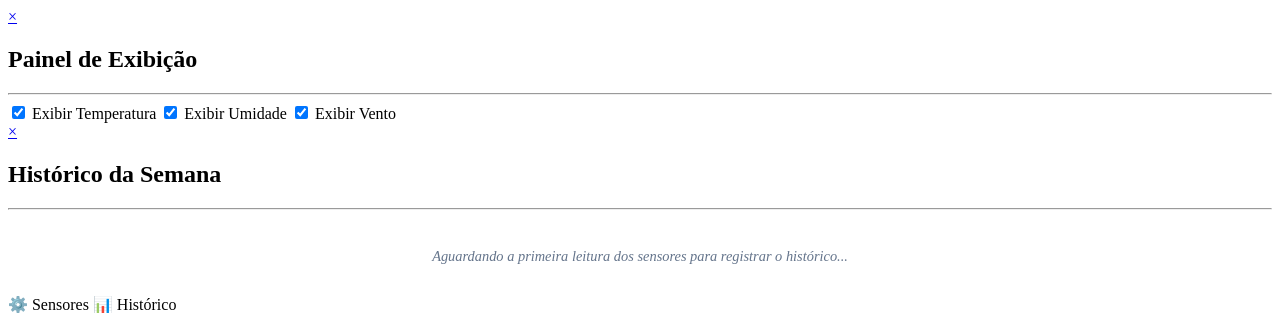
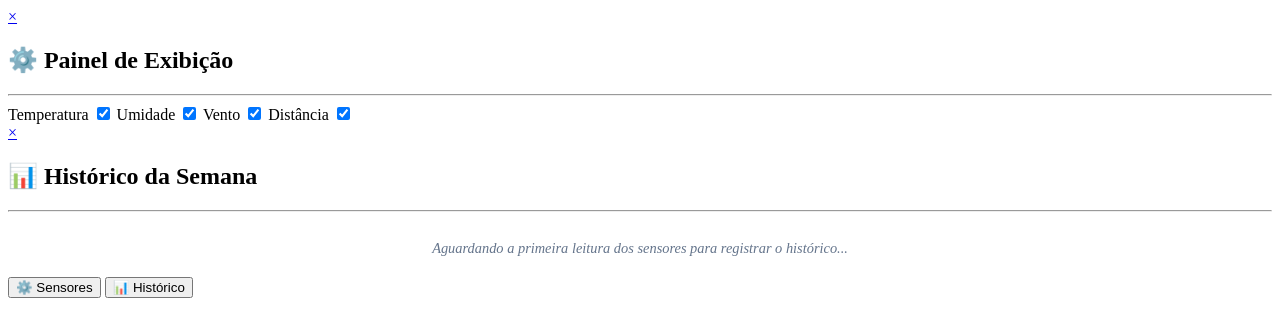
Before and after one commit to EvertonDevsystem/Clima, a plain HTML site: page index.html in a window 1280 px wide. Shown: the top 313 px of the page. Drawn offline with Linux system fonts and the light colour scheme; files that its build step writes are made by us from their sources; no server answers; files whose address does not match are found by name; a web font is replaced by a local one.

Commit message:
Update index.html

```diff
--- a/index.html
+++ b/index.html
@@ -9,49 +9,54 @@
 
 <body>
 
-  <!-- Menu Esquerdo: Controle de Exibição de Sensores -->
+  <!-- Menu Esquerdo: Painel de Controle de Exibição -->
   <div id="sidebar-sensors" class="sidebar sidebar-left">
     <a href="javascript:void(0)" class="close-btn" onclick="toggleNavSensors()">&times;</a>
-    <h2>Painel de Exibição</h2>
+    <h2>⚙️ Painel de Exibição</h2>
     <hr class="menu-divider">
 
-    <label class="switch-container">
+    <label class="switch-group">
+      <span>Temperatura</span>
       <input type="checkbox" id="toggle-temp" checked onchange="toggleSensor('card-temp', this.checked)">
-      <span class="slider"></span> Exibir Temperatura
     </label>
 
-    <label class="switch-container">
+    <label class="switch-group">
+      <span>Umidade</span>
       <input type="checkbox" id="toggle-hum" checked onchange="toggleSensor('card-hum', this.checked)">
-      <span class="slider"></span> Exibir Umidade
     </label>
 
-    <label class="switch-container">
+    <label class="switch-group">
+      <span>Vento</span>
       <input type="checkbox" id="toggle-wind" checked onchange="toggleSensor('card-wind', this.checked)">
-      <span class="slider"></span> Exibir Vento
+    </label>
+
+    <label class="switch-group">
+      <span>Distância</span>
+      <input type="checkbox" id="toggle-dist" checked onchange="toggleSensor('card-dist', this.checked)">
     </label>
   </div>
 
-  <!-- Menu Direito: Histórico Separado por Dias da Semana -->
+  <!-- Menu Direito: Histórico da Semana -->
   <div id="sidebar-history" class="sidebar sidebar-right">
     <a href="javascript:void(0)" class="close-btn" onclick="toggleNavHistory()">&times;</a>
-    <h2>Histórico da Semana</h2>
+    <h2>📊 Histórico da Semana</h2>
     <hr class="menu-divider">
 
-    <div class="history-list" id="history-container">
+    <div class="history-list" id="history-container" style="padding: 0 20px; color: #94a3b8; font-style: italic;">
       <div class="history-placeholder">Aguardando a primeira leitura dos sensores para registrar o histórico...</div>
     </div>
   </div>
 
   <!-- Botões Superiores de Acesso -->
-  <span class="menu-btn menu-btn-left" onclick="toggleNavSensors()">⚙️ Sensores</span>
-  <span class="menu-btn menu-btn-right" onclick="toggleNavHistory()">📊 Histórico</span>
+  <button class="top-btn btn-left" onclick="toggleNavSensors()">⚙️ Sensores</button>
+  <button class="top-btn btn-right" onclick="toggleNavHistory()">📊 Histórico</button>
 
   <!-- Cabeçalho Principal -->
   <div class="header-container">
-    <h1>Estação Meteorológica IoT</h1>
+    <h1 style="font-size: 2rem; margin-bottom: 5px;">Estação Meteorológica IoT</h1>
     <div class="status-bar">
       <span class="status-dot" id="status-dot"></span>
-      <span id="connection-status">Aguardando sinal dos componentes...</span>
+      <span id="connection-status" style="color: #cbd5e1;">Aguardando sinal dos componentes...</span>
     </div>
     <div class="date-badge"><span id="datetime">Carregando data...</span></div>
   </div>
@@ -78,6 +83,13 @@
         data-highlights="0 20 #06d6a0, 20 40 #3a86ff, 40 60 #ffd166, 60 90 #ef476f">
       </canvas>
     </div>
+
+    <div class="card" id="card-dist">
+      <canvas id="an_gauge_4" data-title="Distância" data-units="cm" width="280" height="330"
+        data-major-ticks="0 50 100 150 200 250 300" data-type="canv-gauge" data-min-value="0" data-max-value="300"
+        data-highlights="0 50 #ef476f, 50 100 #ffd166, 100 300 #06d6a0">
+      </canvas>
+    </div>
   </div>
 
   <script src="js/script.js"></script>
```
